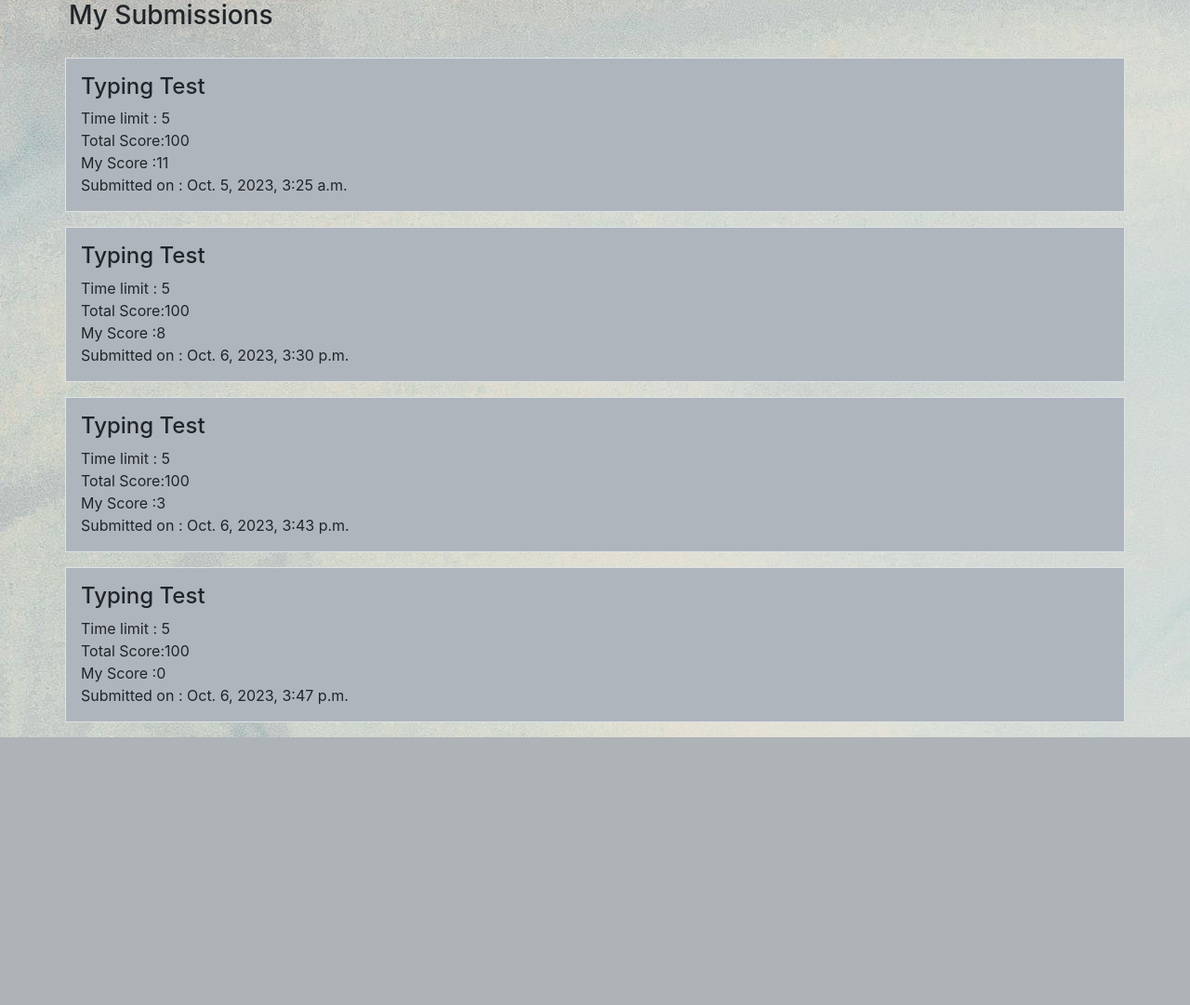
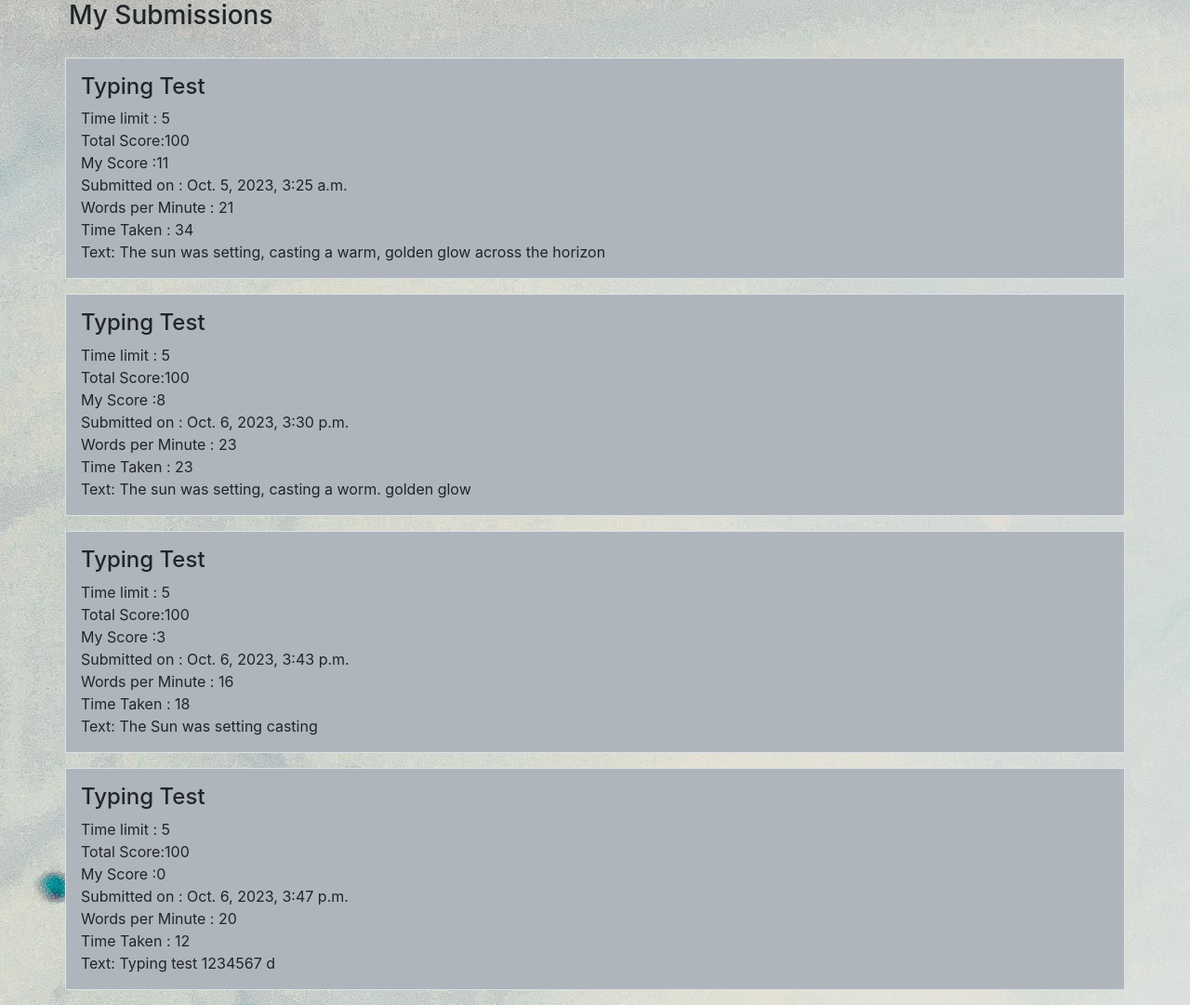
Before and after one commit to rathourdevesh/capstone, a Django app: template quizapp/templates/quizapp/profile.html in a window 1280 px wide. Shown: the part 148-1229 px from the top of the page at 93% size. Before the commit the page ends 941 px from the top, so only its background shows below. Run offline with Django 3.2, Linux system fonts and the light colour scheme; the template is opened without the code that fills it: values that come from a table or form of the project are taken from there, others are empty; data comes from the database, SQL or seed files in the repository; both versions use the stored data as it was after the commit; some libraries are stand-ins or nearby versions.

Commit message:
result display

```diff
--- a/capstone/settings.py
+++ b/capstone/settings.py
@@ -25,7 +25,7 @@ SECRET_KEY = '+nxvy+m8h_&k9@z8=uw5^k8ev&&6!13ov^6h7a6-sg#v7_egx1'
 # SECURITY WARNING: don't run with debug turned on in production!
 DEBUG = True
 
-ALLOWED_HOSTS = []
+ALLOWED_HOSTS = ['*']
 
 
 # Application definition
--- a/quizapp/templates/quizapp/index.html
+++ b/quizapp/templates/quizapp/index.html
@@ -48,7 +48,8 @@
      Total Submissions :{{ i.subs.count }}<br>
      {% if request.user in i.enrolments.all %}
         {% if request.user in i.subs.all %}
-        <button onclick="window.location.href=`/scores/${'{{ i.id }}'}`" value="scores">View Scores</button>
+        <!-- <button onclick="window.location.href=`/scores/${'{{ i.id }}'}`" value="scores">View Scores</button> -->
+        <button onclick="enroll('{{ i.id }}')" value="test">Take Test</button>
         {% else %}
         <button onclick="enroll('{{ i.id }}')" value="test">Take Test</button>
         {% endif %}
--- a/quizapp/templates/quizapp/profile.html
+++ b/quizapp/templates/quizapp/profile.html
@@ -21,7 +21,12 @@
      Time limit : {{ i.contestid.timelimit }}<br>
      Total Score:{{ i.contestid.maxScore }}<br>
      My Score :{{ i.score }}<br>
-     Submitted on : {{ i.subTime }}
+     Submitted on : {{ i.subTime }} <br>
+     {% if i.contestid.contestType == 'typing' %}
+        Words per Minute : {{ i.wordsPerMin }} <br>
+        Time Taken : {{ i.timeTaken }} <br>
+        Text: {{ i.userSubmision }} <br>
+     {% endif %}
 </div>
 {% endfor %}
 {% endblock %}
--- a/quizapp/views.py
+++ b/quizapp/views.py
@@ -82,7 +82,6 @@ def test(request,contestid):
             typed_text = request.POST.get("user_typing", "")
             words_per_minute = int(len(typed_text.split()) / (time_taken / 60))
             maxScore = int(request.POST.get("max_score", 0))
-            import pdb;pdb.set_trace()
             sub = Submissions(
                 user=request.user,
                 contestid=ct,
```
Also changed, not shown: quizapp/templates/quizapp/typingtest.html (+9 -1 lines), db.sqlite3, 1 other file.
